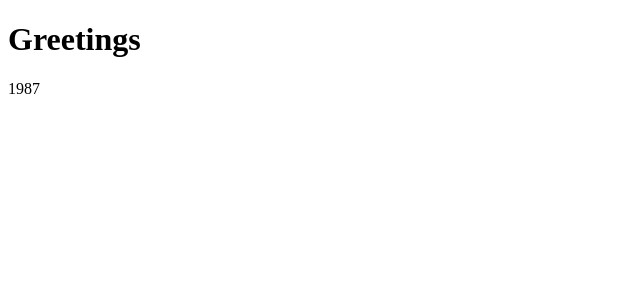
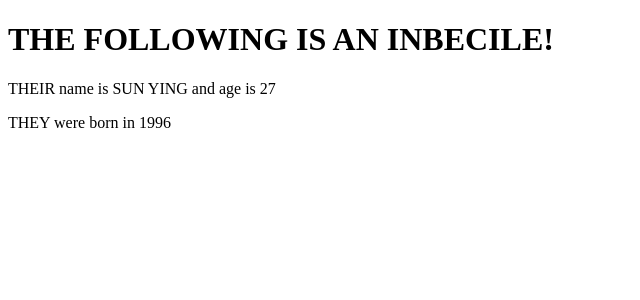
Before and after one commit to 1423BMTH/FullStack, a React (Create React App) app in the folder part1/courseinfo/: page / in a window 1280 px wide. Shown: the top 300 px of the page, without its empty margins (0-640 px from the left). Built offline with nearby package versions, Linux system fonts and the light colour scheme.

Commit message:
destructuring
extract values of one object directly

```diff
--- a/part1/courseinfo/src/App.js
+++ b/part1/courseinfo/src/App.js
@@ -1,24 +1,28 @@
 const Hello = (props) => {
+  //Destructuring: extracting values from objects or
+  //arrays and assigning them to variables in a concise and convenient manner.
+  const name = props.name;
+  const age = props.age;
+  //End of destructuring
 
-  //Component helper function
-  const bornYr = () => new Date().getFullYear() - props.age;
+  const bornYr = () => new Date().getFullYear() - age;
   console.log("This is", bornYr());
   return (
     <div>
-      {bornYr()}
+      <p>THEIR name is {name} and age is {age}</p>
+      <p>THEY were born in {bornYr()}</p>
     </div>
   );
 }
 
 const App = () => {
-  const name = 'Peter'
-  const age = 10
+  const name = 'SUN YING'
+  const age = 27
   console.log("Fuck that bitch")
-
   return (
     <div>
-      <h1>Greetings</h1>
-      <Hello age={26 + 10} />
+      <h1>THE FOLLOWING IS AN INBECILE!</h1>
+      <Hello name = {name} age={age} />
     </div>
   )
 }
```
